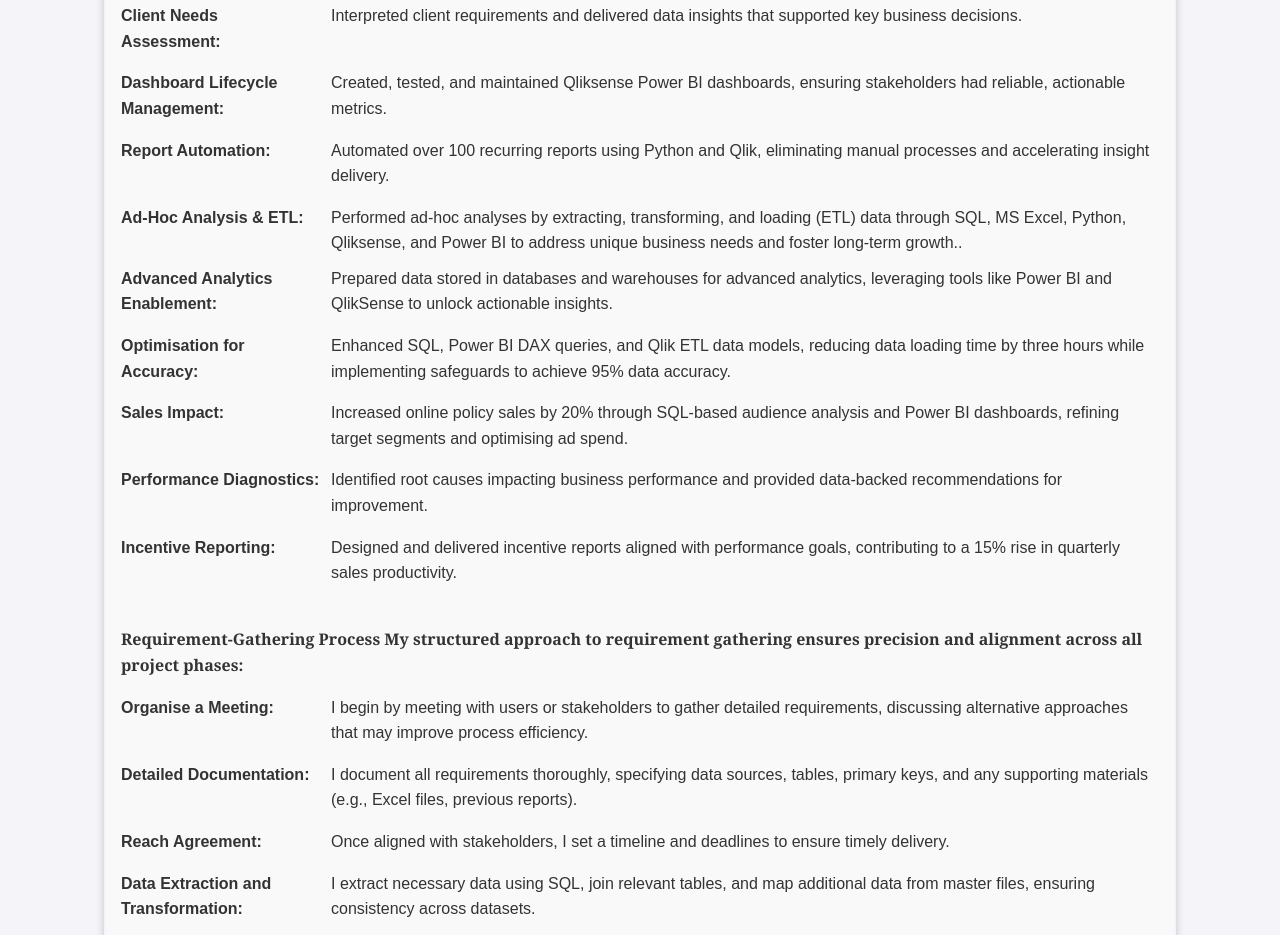
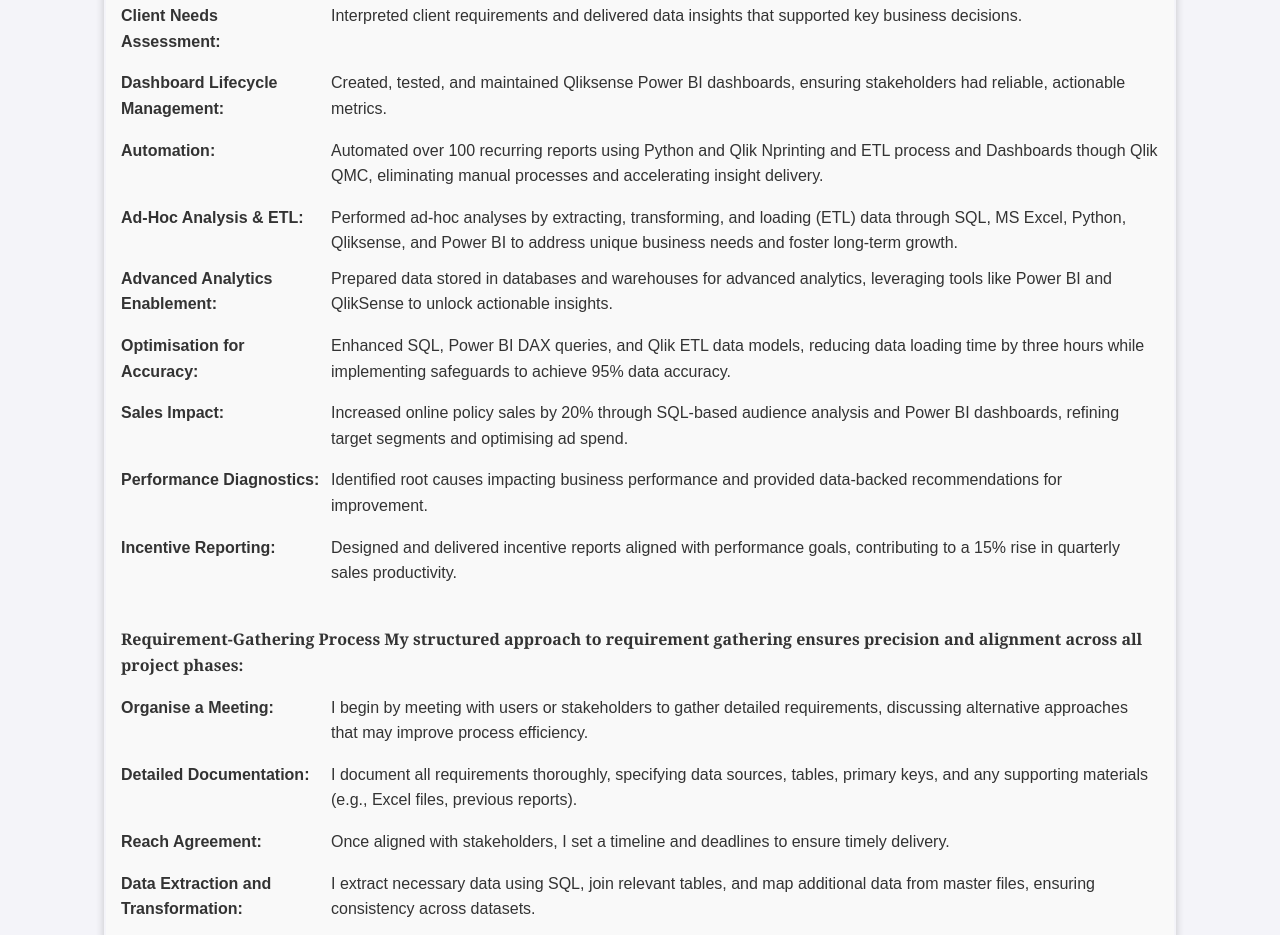
Before and after one commit to Vyom20798/VyomKhanna_Portfolio, a plain HTML site: page index.html in a window 1280 px wide. Shown: the part 2109-3044 px from the top of the page. Drawn offline with Linux system fonts and the light colour scheme.

Commit message:
Add files via upload

```diff
--- a/index.html
+++ b/index.html
@@ -201,8 +201,9 @@
                             reliable, actionable metrics.</span>
                     </li>
                     <li>
-                        <span><strong>Report Automation:</strong></span>
-                        <span>Automated over 100 recurring reports using Python and Qlik, eliminating manual processes
+                        <span><strong>Automation:</strong></span>
+                        <span>Automated over 100 recurring reports using Python and Qlik Nprinting and ETL process and
+                            Dashboards though Qlik QMC, eliminating manual processes
                             and
                             accelerating insight delivery.</span>
                     </li>
@@ -211,7 +212,7 @@
                         <span>Performed ad-hoc analyses by extracting, transforming, and loading (ETL) data through SQL,
                             MS
                             Excel, Python, Qliksense, and Power BI to address unique business needs and foster long-term
-                            growth..</span>
+                            growth.</span>
 
                         <span><strong> Advanced Analytics Enablement:</strong></span>
                         <span>Prepared data stored in databases and warehouses for advanced analytics, leveraging tools
```
